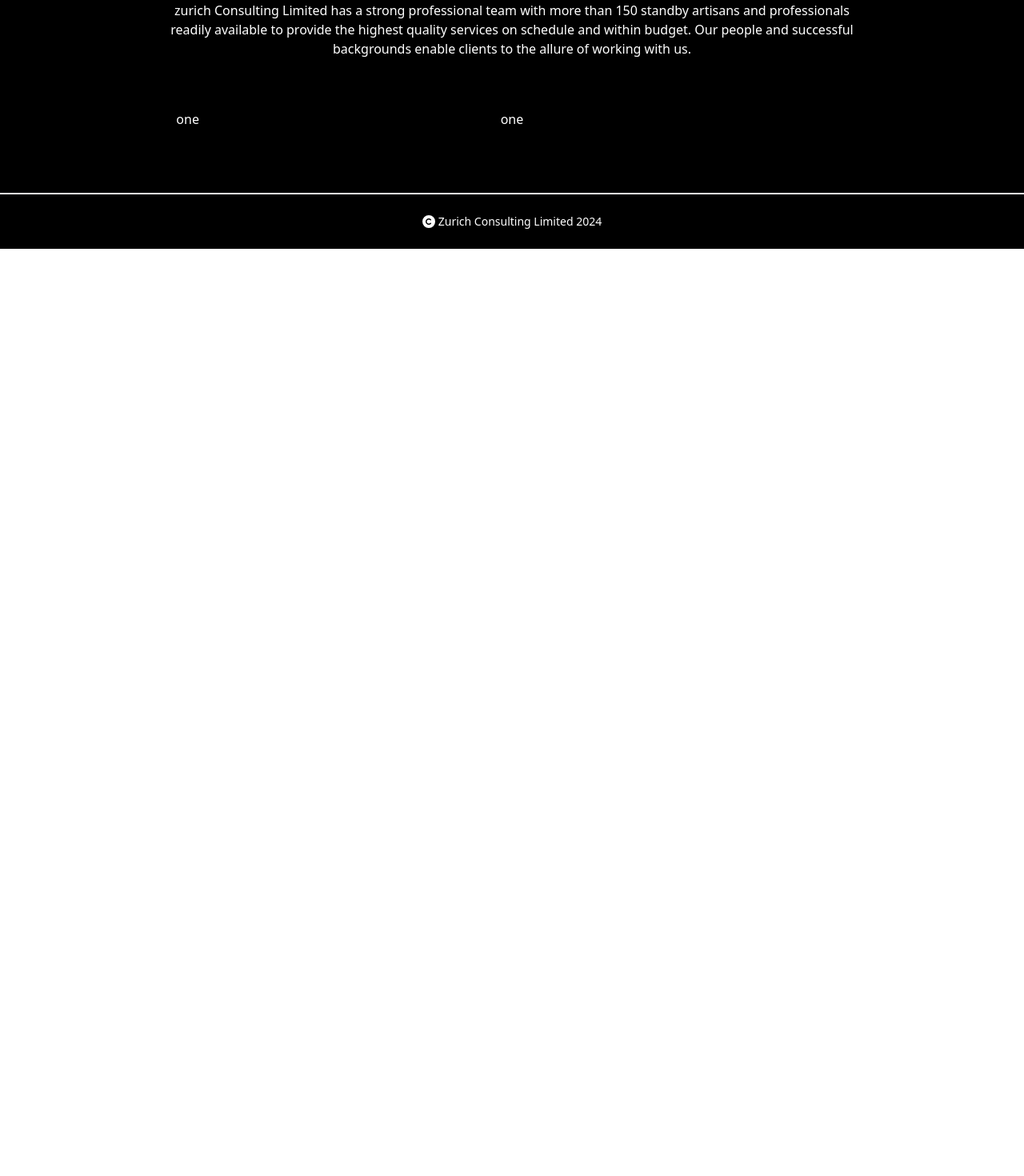
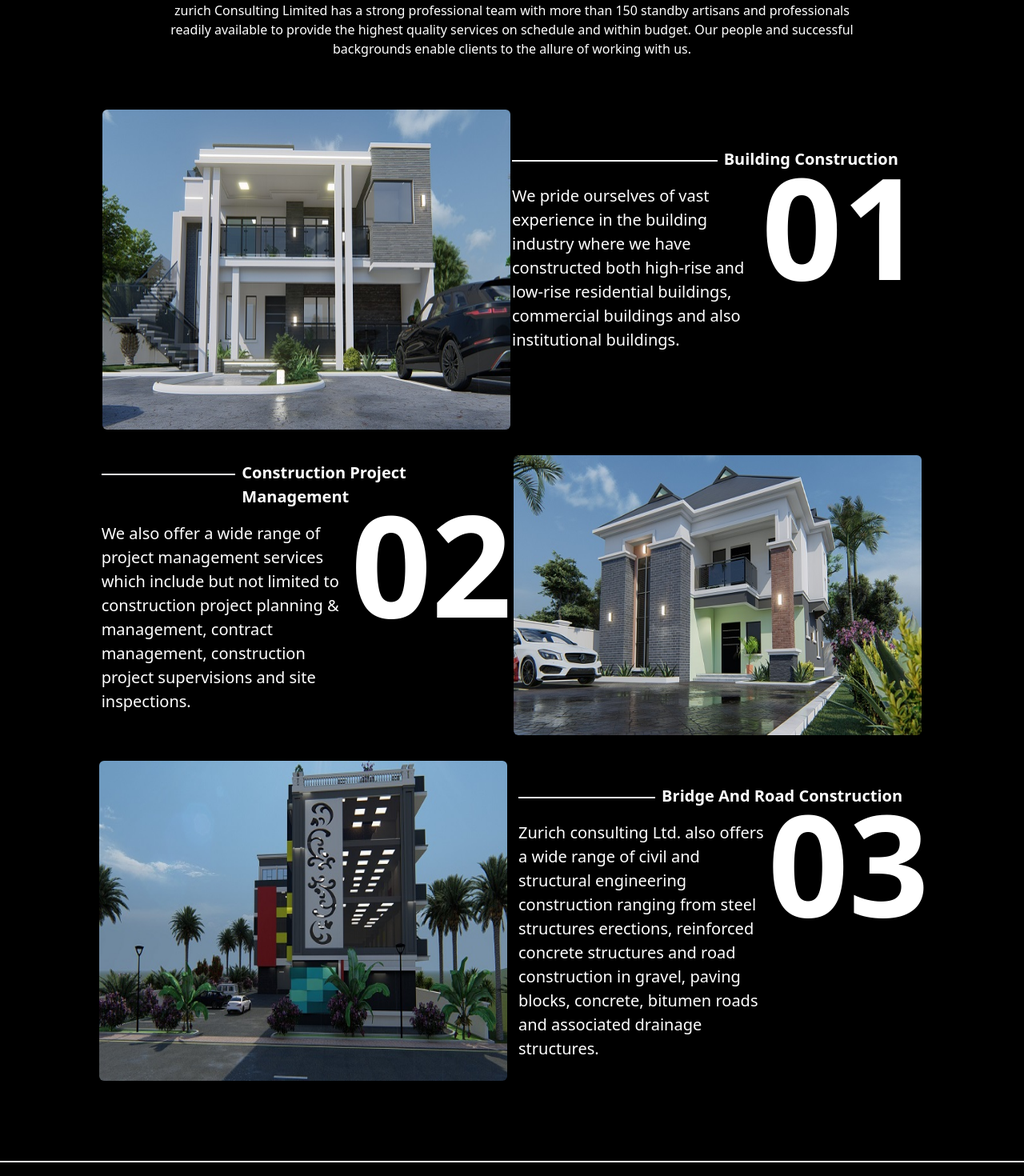
Before and after one commit to Othniel2471/zurich_portfolio, a React (Vite) app: page /services in a window 1280 px wide. Shown: the part 240-1710 px from the top of the page at 80% size. Before the commit the page ends 800 px from the top, so only its background shows below. Built offline with nearby package versions, Linux system fonts and the light colour scheme.

Commit message:
implement complete service page

```diff
--- a/src/pages/Services.jsx
+++ b/src/pages/Services.jsx
@@ -1,3 +1,7 @@
+import servImg from "../assets/imgs/services.jpg";
+import servImg2 from "../assets/imgs/hero-img2.jpg";
+import servImg3 from "../assets/imgs/hero-img.jpg";
+
 const Services = () => {
   return (
     <section
@@ -18,9 +22,92 @@ const Services = () => {
           </p>
         </div>
 
-        <div className="grid place-items-center lg:grid-cols-3">
-          <div>one</div>
-          <div>one</div>
+        <div className="grid place-items-center gap-3">
+          <div className=" grid place-items-center lg:grid-cols-2">
+            <div className="mb-5">
+              <img
+                src={servImg}
+                alt=""
+                className="w-[300px] h-[200px] lg:w-[510px] lg:h-[400px] rounded-md"
+              />
+            </div>
+            <div className=" ">
+              <div className="flex flex-col-reverse gap-2 lg:flex-row">
+                <div className="border-t-2 border-gray-100 w-[200px] lg:w-1/2"></div>
+                <span className="capitalize font-[600] text-[20px] lg:translate-y-[-1rem]">
+                  building construction
+                </span>
+              </div>
+              <div className="flex">
+                <p className="w-[312px] text-[20px] font-[400]">
+                  We pride ourselves of vast experience in the building industry
+                  where we have constructed both high-rise and low-rise
+                  residential buildings, commercial buildings and also
+                  institutional buildings.
+                </p>
+                <span className="hidden lg:block font-[600] text-[11em] translate-y-[-5rem]">
+                  01
+                </span>
+              </div>
+            </div>
+          </div>
+          <div className=" grid place-items-center lg:grid-cols-2">
+            <div className="mb-5 lg:order-2">
+              <img
+                src={servImg2}
+                alt=""
+                className="w-[300px] h-[200px] lg:w-[510px] lg:h-[350px] rounded-md"
+              />
+            </div>
+            <div className="lg:order-1 ">
+              <div className="flex flex-col-reverse gap-2 lg:flex-row">
+                <div className="border-t-2 border-gray-100 w-[309px] mb-2 lg:w-1/3"></div>
+                <span className="capitalize font-[600] text-[20px] lg:translate-y-[-1rem]">
+                  construction project management
+                </span>
+              </div>
+              <div className="flex">
+                <p className="w-[312px] text-[20px] font-[400]">
+                  We also offer a wide range of project management services
+                  which include but not limited to construction project planning
+                  & management, contract management, construction project
+                  supervisions and site inspections.
+                </p>
+                <span className="hidden lg:block font-[600] text-[11em] translate-y-[-5rem]">
+                  02
+                </span>
+              </div>
+            </div>
+          </div>
+          <div className=" grid place-items-center lg:grid-cols-2">
+            <div className="mb-5">
+              <img
+                src={servImg3}
+                alt=""
+                className="w-[300px] h-[200px] lg:w-[510px] lg:h-[400px] rounded-md"
+              />
+            </div>
+            <div className="ml-2">
+              <div className="flex flex-col-reverse gap-2 lg:flex-row">
+                <div className="border-t-2 border-gray-100 w-[275px] lg:w-1/3 mb-2"></div>
+                <span className="capitalize font-[600] text-[20px] lg:translate-y-[-1rem]">
+                  bridge and road construction
+                </span>
+              </div>
+              <div className="flex">
+                <p className="w-[312px] text-[20px] font-[400]">
+                  Zurich consulting Ltd. also offers a wide range of civil and
+                  structural engineering construction ranging from steel
+                  structures erections, reinforced concrete structures and road
+                  construction in gravel, paving blocks, concrete, bitumen roads
+                  and associated drainage structures.
+                </p>
+                <span className="hidden lg:block font-[600] text-[11em] translate-y-[-5rem]">
+                  03
+                </span>
+              </div>
+            </div>
+          </div>
         </div>
       </div>
     </section>
```
